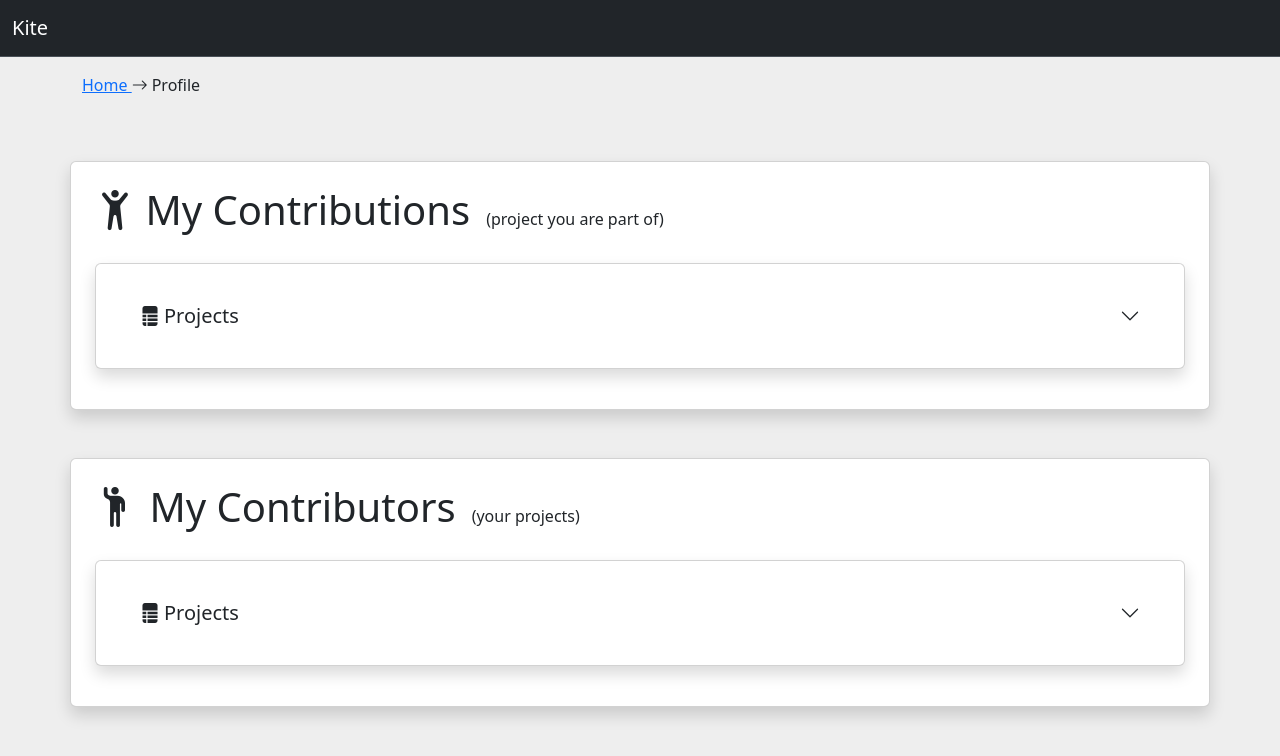
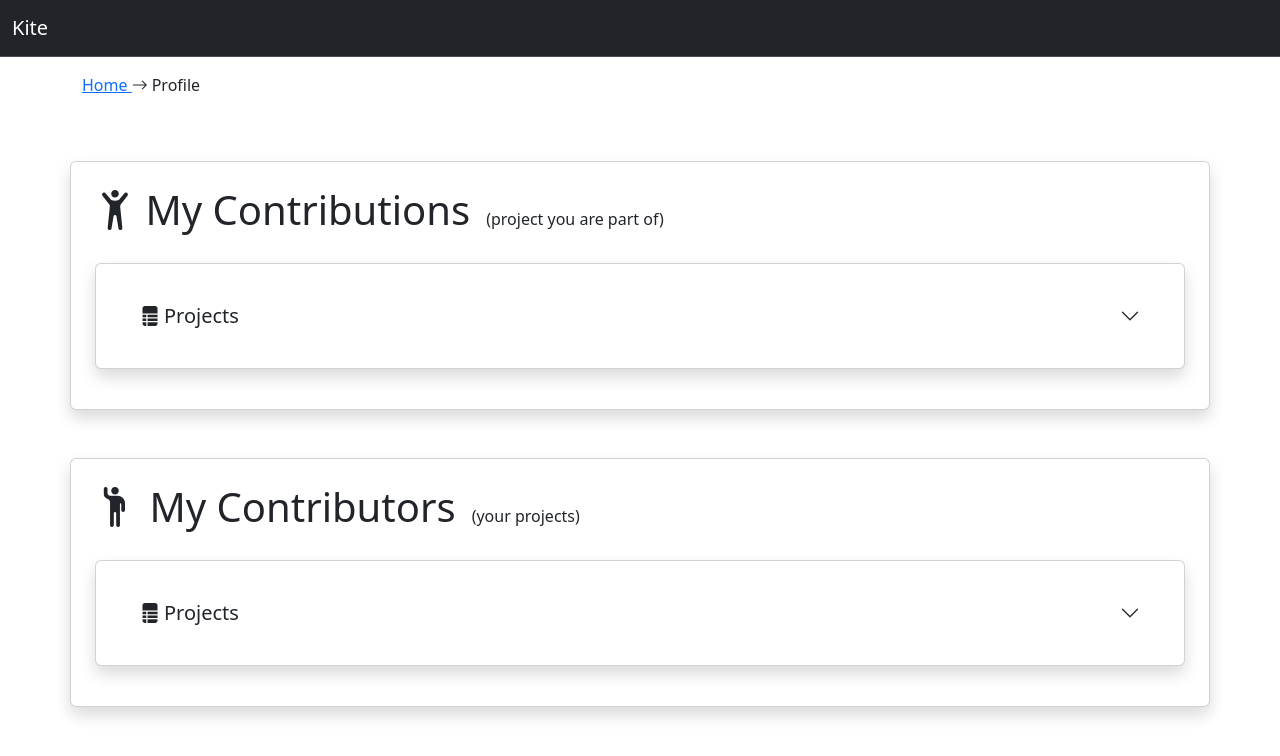
Before and after one commit to AlBaash247/kite, a plain HTML site: page pages/profile.html in a window 1280 px wide. Drawn offline with nearby package versions, Linux system fonts and the light colour scheme.

Commit message:
# body bg color

```diff
--- a/css/index.css
+++ b/css/index.css
@@ -1,4 +1,4 @@
-body {
+.bg-gray {
     background-color: #eee
 }
 
```
Also changed, not shown: index.html (+2 -2 lines).
